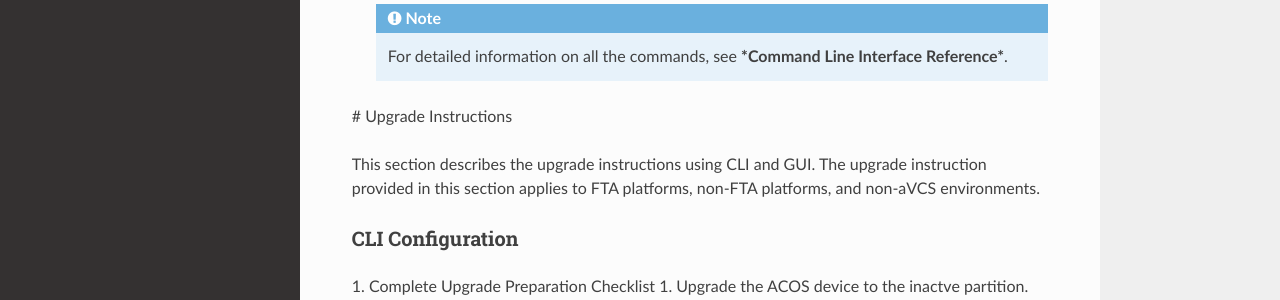
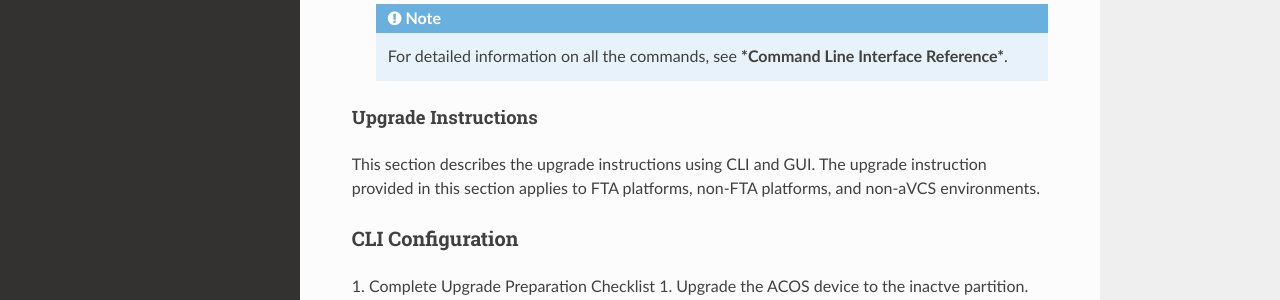
Before and after one commit to gtownsie/ACOS-4-5.x-to-6-upgrade, a Sphinx documentation site: the page built from docs/source/index.rst, in a window 1280 px wide and 900 px high, scrolled down 5939 px. Shown: the part 155-455 px from the top of the window. Built offline with Sphinx 7.4.7 and the Read the Docs theme 2.0.0, drawn with Linux system fonts in a browser that asks for light colours.

```diff
--- a/docs/source/index.rst
+++ b/docs/source/index.rst
@@ -275,7 +275,8 @@ Upgrade Preparation Checklist
  .. note::
     For detailed information on all the commands, see ***Command Line Interface Reference***.
 
-# Upgrade Instructions
+Upgrade Instructions
+*********
 
 This section describes the upgrade instructions using CLI and GUI. The upgrade instruction provided in this section applies to FTA platforms, non-FTA platforms, and non-aVCS environments.
 
```
